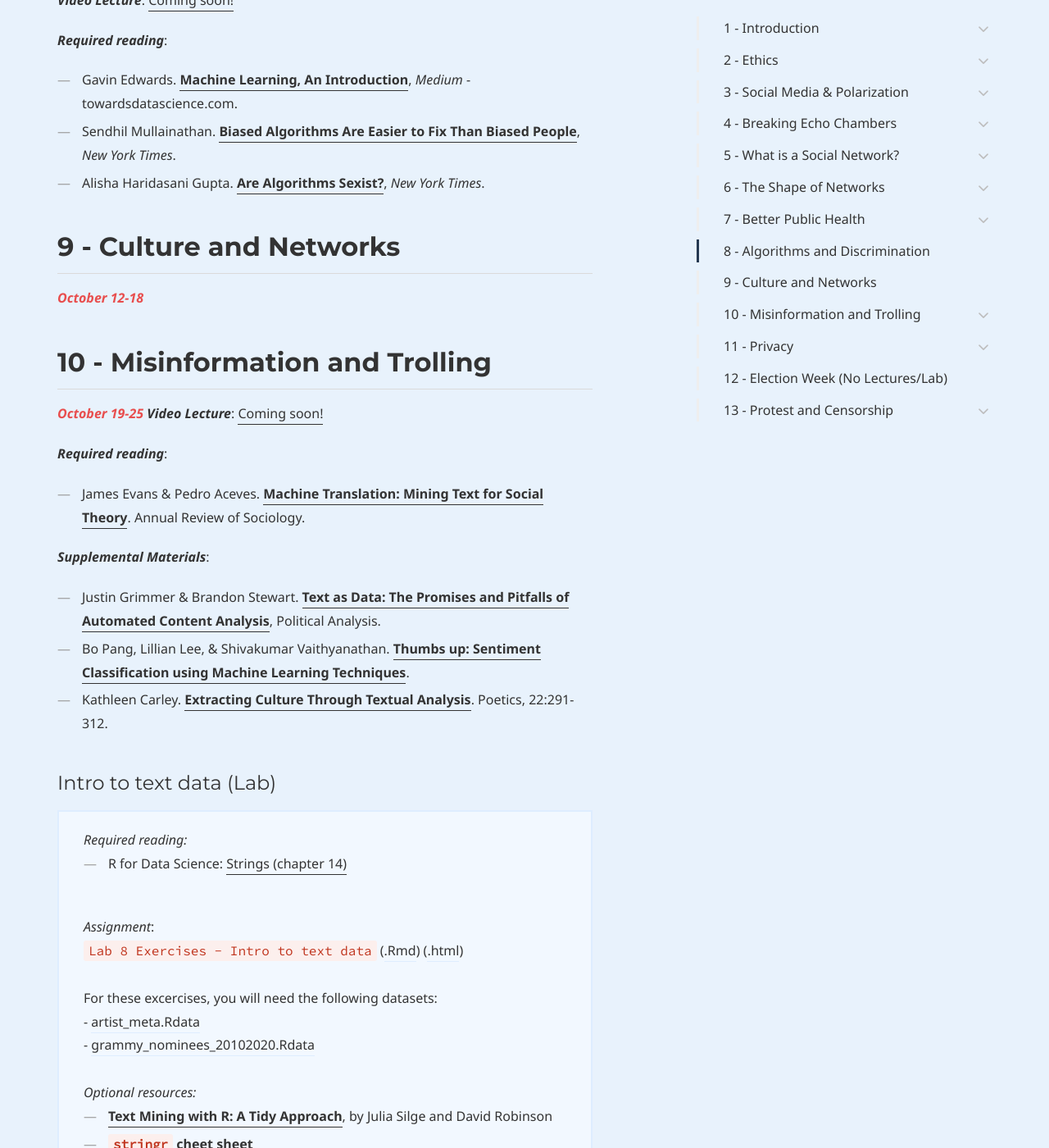
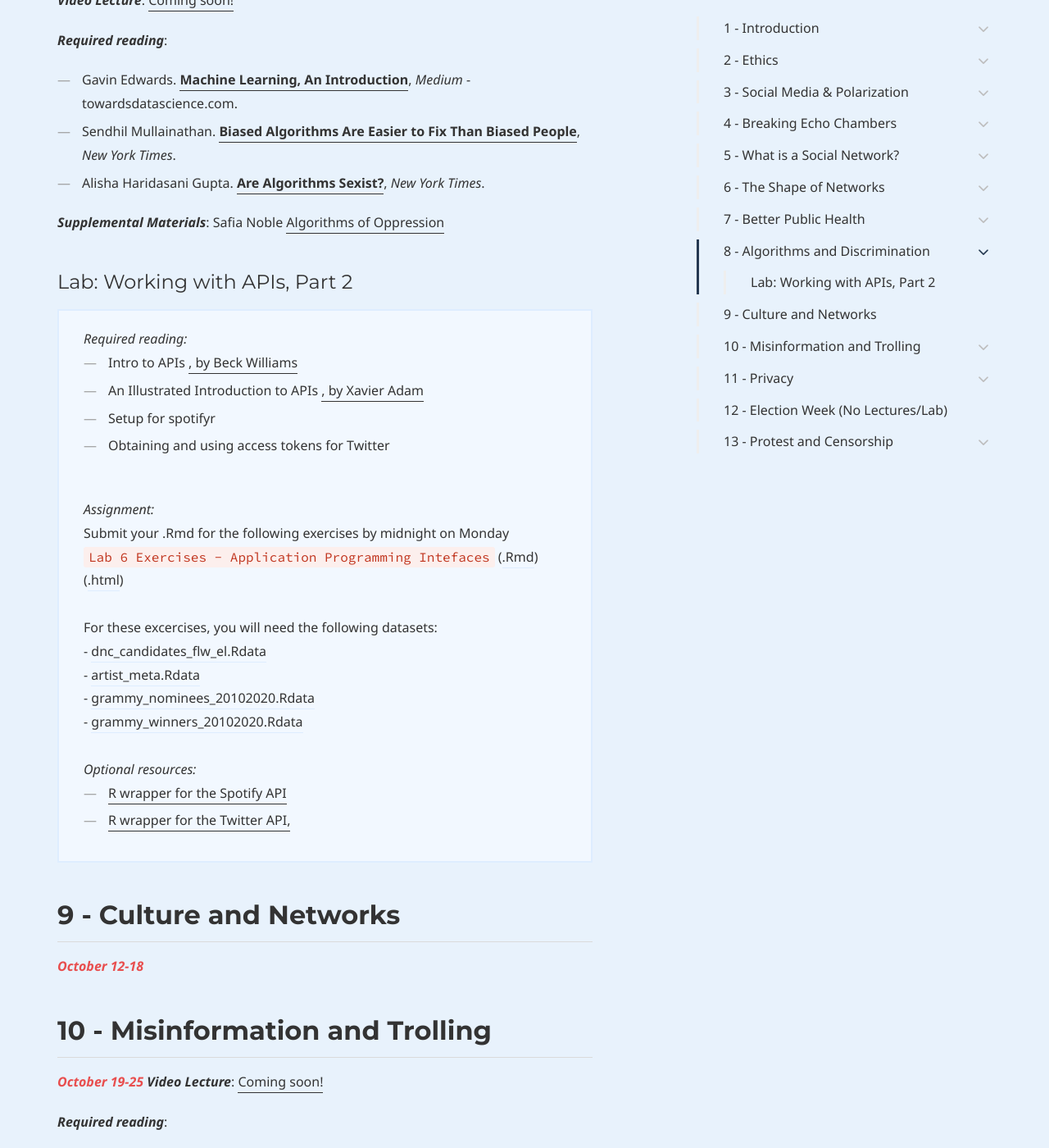
Before and after one commit to dssoc/dssoc.github.io, a Jekyll site: the page built from schedule.md, in a window 1280 px wide and 1400 px high, scrolled down 8833 px. Shown: the whole window at 82% size. Built offline with Jekyll 4.4.1, drawn with Linux system fonts in a browser that asks for light colours; some web fonts are replaced; some of the changed text lies outside the part shown.

Commit message:
Update schedule.md

```diff
--- a/schedule.md
+++ b/schedule.md
@@ -244,7 +244,7 @@ For these excercises, you will need the following datasets:<br/>
 - Deborah Estrin. [Lecture on Mobile Health Technology](https://www.youtube.com/watch?v=KvZxGjL25QQ&list=PL9UNgBC7ODr5-UCbOvOD5bEfDtXp6OwnZ&index=6)
 
 
-#### Working with APIs (Lab)
+#### Lab: Working with APIs, Part I
 <div class="callout callout--info">
 <i>Required reading:</i> <br/>
 <ul>
@@ -278,6 +278,32 @@ For these excercises, you will need the following datasets:<br/>
 - Sendhil Mullainathan. [**Biased Algorithms Are Easier to Fix Than Biased People**](https://www.nytimes.com/2019/12/06/business/algorithm-bias-fix.html), *New York Times*.
 - Alisha Haridasani Gupta. [**Are Algorithms Sexist?**](https://www.nytimes.com/2019/11/15/us/apple-card-goldman-sachs.html), *New York Times*.
 
+***Supplemental Materials***:
+Safia Noble [Algorithms of Oppression](https://www.youtube.com/watch?v=6KLTpoTpkXo)
+
+#### Lab: Working with APIs, Part 2
+<div class="callout callout--info">
+<i>Required reading:</i> <br/>
+<ul>
+<li>Intro to APIs <a href = "https://medium.com/@rwilliams_bv/apis-d389aa68104f">, by Beck Williams</a></li>
+<li>An Illustrated Introduction to APIs <a href = "https://medium.com/epfl-extension-school/an-illustrated-introduction-to-apis-10f8000313b9">, by Xavier Adam</a></li>
+<li>Setup for spotifyr <a href = "https://github.com/charlie86/spotifyr"></a></li>
+<li>Obtaining and using access tokens for Twitter <a href = "https://cran.r-project.org/web/packages/rtweet/vignettes/auth.html"></a></li></ul>
+<br/>
+<i>Assignment:</i><br/> Submit your .Rmd for the following exercises by midnight on Monday<br/>
+<code>Lab 6 Exercises - Application Programming Intefaces</code> (<a href = "https://minhaskamal.github.io/DownGit/#/home?url=https://github.com/dssoc/dssoc.github.io/blob/master/assignments/DSS_Lab6_APIs.Rmd">.Rmd</a>) (<a href = "https://htmlpreview.github.io/?https://github.com/dssoc/dssoc.github.io/blob/master/assignments/DSS_Lab6_APIs.html">.html</a>)<br/><br/>
+For these excercises, you will need the following datasets:<br/>
+- <a href = "https://github.com/dssoc/dssoc.github.io/raw/master/datasets/dnc_candidates_flw_el.Rdata">dnc_candidates_flw_el.Rdata</a><br/>
+- <a href = "https://github.com/dssoc/dssoc.github.io/raw/master/datasets/artist_meta.Rdata">artist_meta.Rdata</a><br/>
+- <a href = "https://github.com/dssoc/dssoc.github.io/raw/master/datasets/grammy_nominees_20102020.Rdata">grammy_nominees_20102020.Rdata</a><br/>
+- <a href = "https://github.com/dssoc/dssoc.github.io/raw/master/datasets/grammy_winners_20102020.Rdata">grammy_winners_20102020.Rdata</a><br/>
+<br/>
+<i>Optional resources:</i><br/>
+<ul>
+  <li><a href = "https://www.rcharlie.com/spotifyr/"> R wrapper for the Spotify API</a></li>
+  <li><a href = "https://rtweet.info/"> R wrapper for the Twitter API,</a></li>
+</ul>
+</div>
 
 ## 9 - Culture and Networks
 <b><i><font color="#E84E4E">October 12-18</font></i></b>
```
